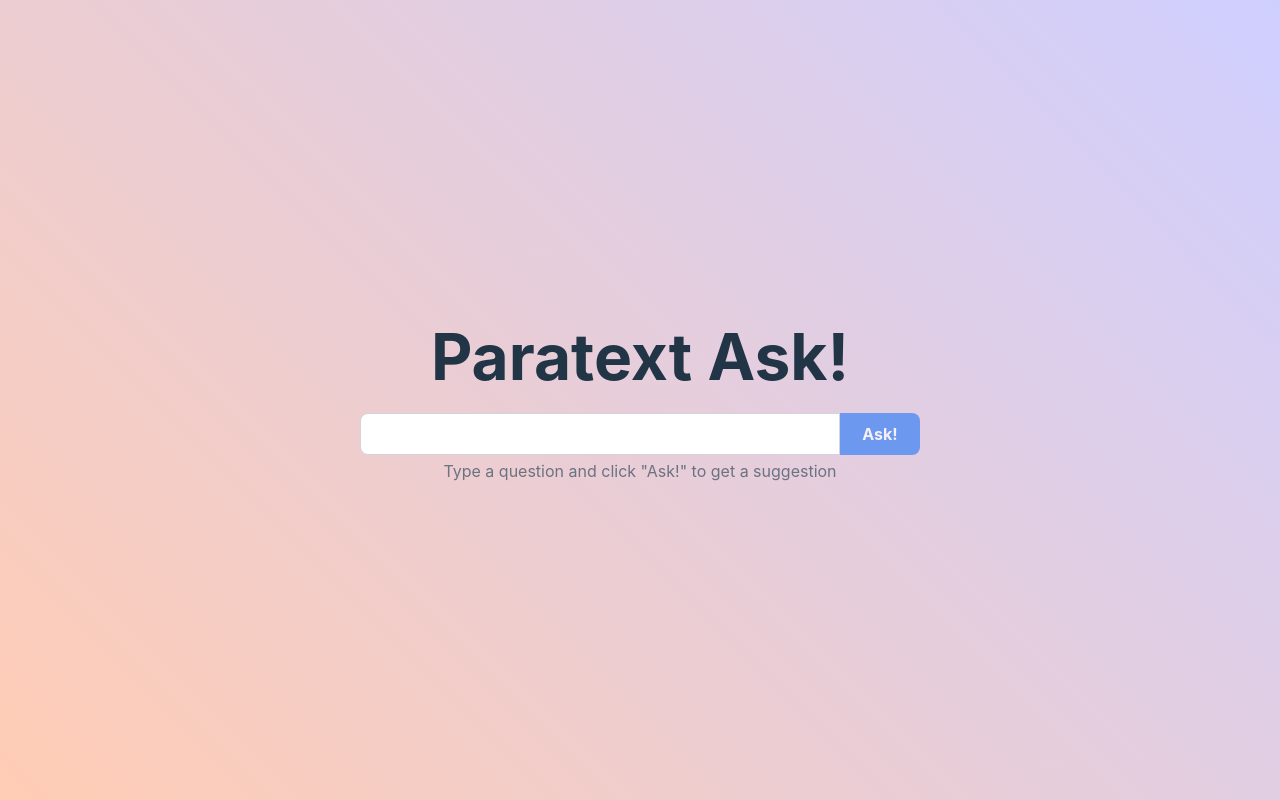
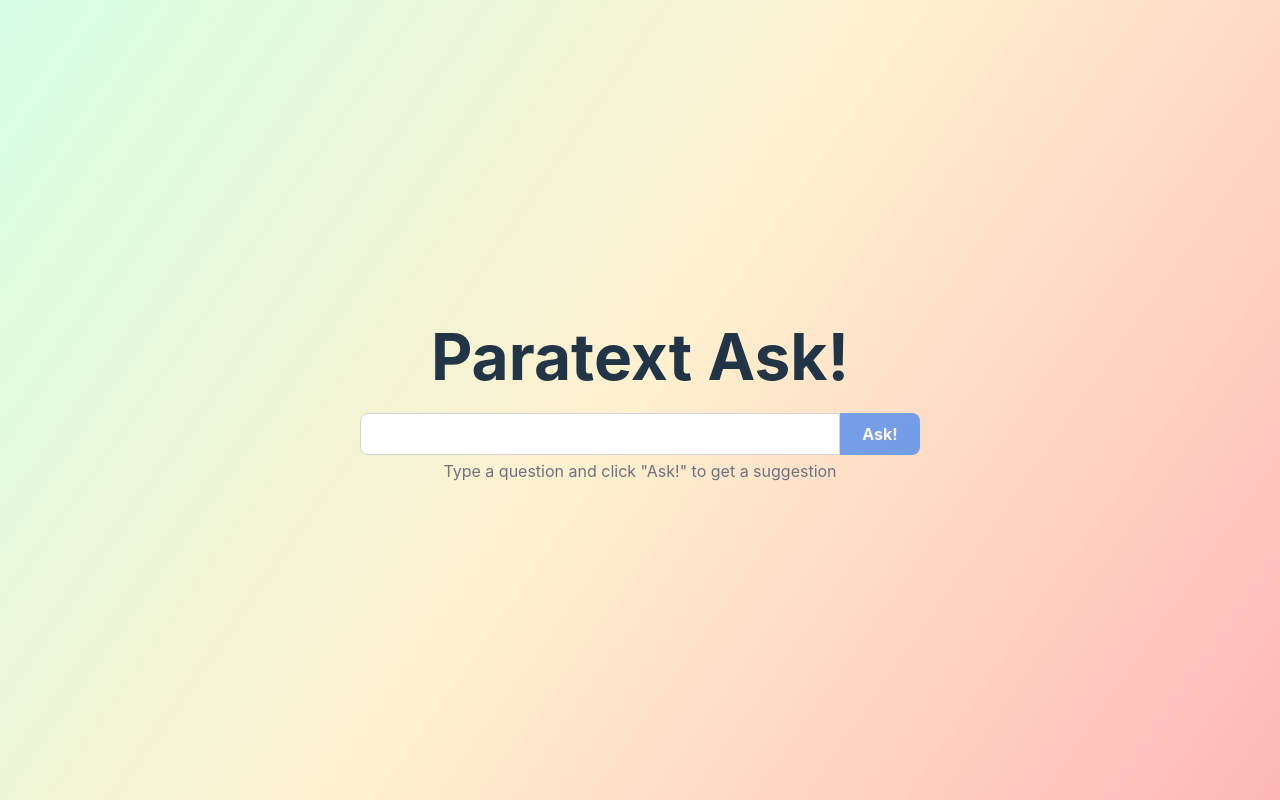
Before and after one commit to jcuenod/paratext-ask, a React (Vite) app: page / in a window 1280 px wide. Built offline with nearby package versions, Linux system fonts and the light colour scheme.

Commit message:
New background gradient

```diff
--- a/src/index.css
+++ b/src/index.css
@@ -22,7 +22,7 @@ body {
   place-items: center;
   min-width: 320px;
   min-height: 100vh;
-  background-image: linear-gradient(45deg, #ffccb4, #cfcfff);
+  background-image: linear-gradient(125deg, #d6ffe6, #fff0ce, #ffb7b8);
   background-size: cover;
   background-repeat: no-repeat;
   background-attachment: fixed;
```
